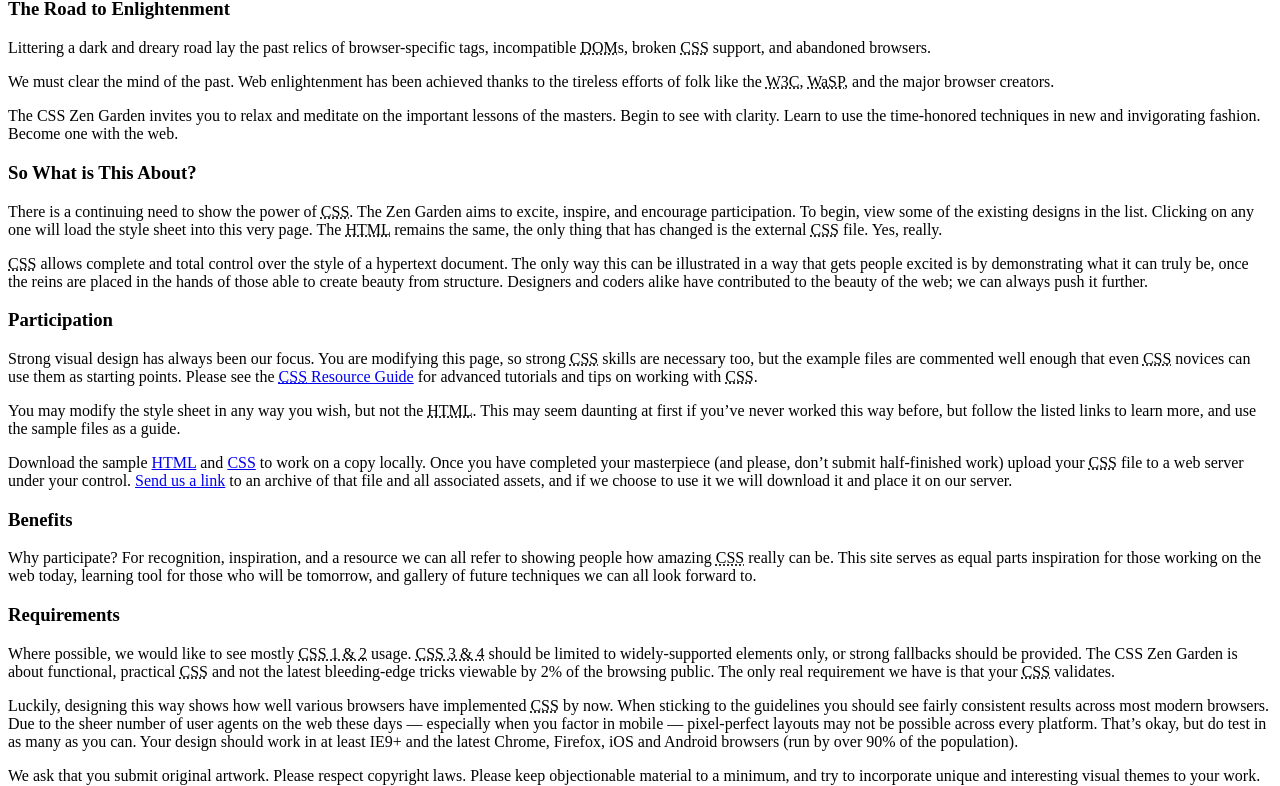
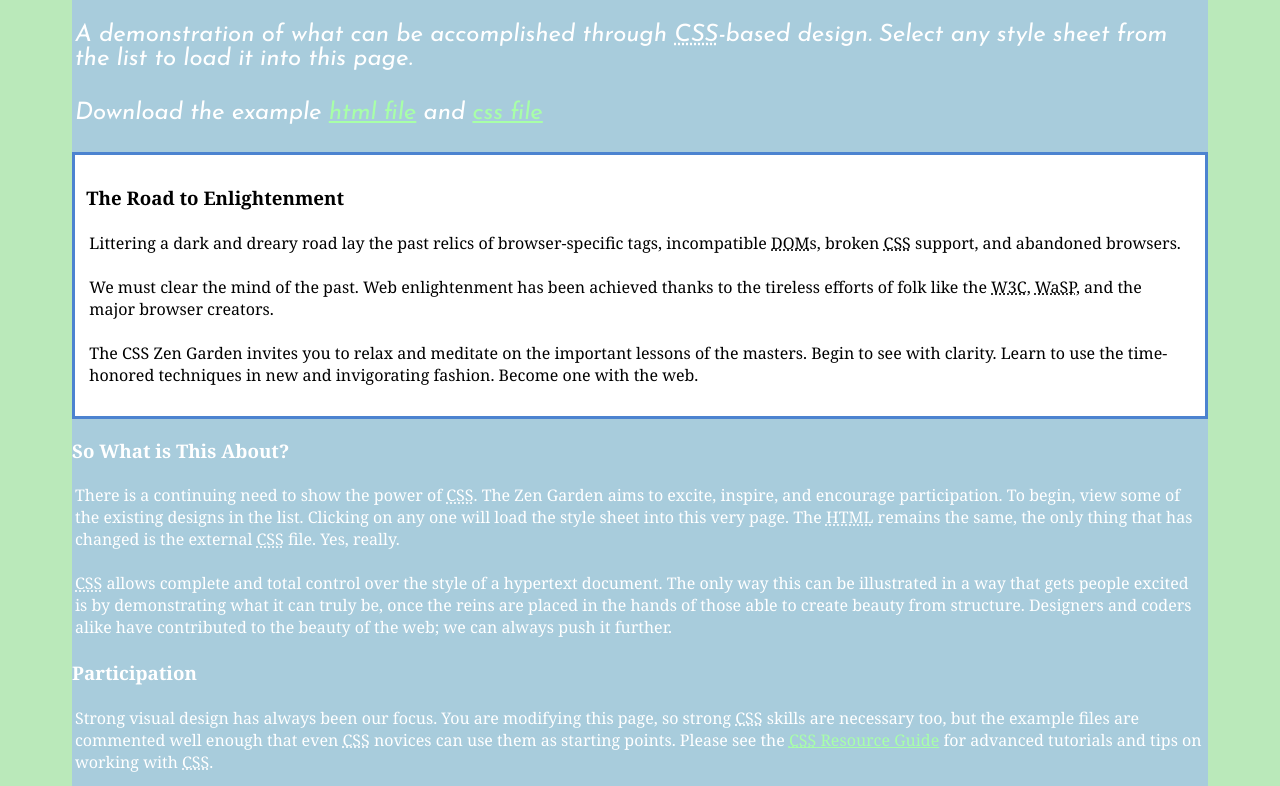
Before and after one commit to AMKimsey2000/workspace-css-2020-practice, a website: page index.html in a window 1280 px wide. Shown: the part 186-972 px from the top of the page. Drawn offline with Linux system fonts and the light colour scheme.

Commit message:
In-class exercise completed

```diff
--- a/css/main.css
+++ b/css/main.css
@@ -17,14 +17,51 @@
 	/* ----------------------------------------------------------------------------------------------------------
 	01 Color ----------------------------------------------------------------------------------------
 	---------------------------------------------------------------------------------------------------------- */
+@import url('https://fonts.googleapis.com/css2?family=Josefin+Sans:ital@1&display=swap');
+html {
+  background-color: hsl(120, 51%, 82%);
+  padding: 5%;
+}
 
+body {
+  background-color: hsla(215, 65%, 78%, 0.7);
+  color: rgb(255, 255, 255);
+}
 
+header {
+  background-color: hsla(0, 100%, 67%, 0.9);
+}
 
+.preamble, .requirements, .benefits {
+  background-color: rgb(255, 255, 255);
+  color: rgb(0, 0, 0);
+  border: 3px solid hsla(215, 100%, 37%, 0.7);
+  padding: 1%
+}
 
+.sidebar {
+  background-color: #f1f1c8d0;
+  color: rgb(0, 0, 0);
+}
+
+a {
+  color: hsl(120, 100%, 83%);
+}
+
+p, h1, h2 {
+  padding: 3px;
+}
 
 /** 02 Typography -- Font  **/
+body {
+  font-family: Georgia;
+  font-weight: 300;
+}
 
-
+.summary {
+  font-family: 'Josefin Sans', sans-serif;
+  font-size: 18pt;
+}
 
 /** 03 Position, Size, layout **/
 
```
Also changed, not shown: index.html (+1 -0 lines).
